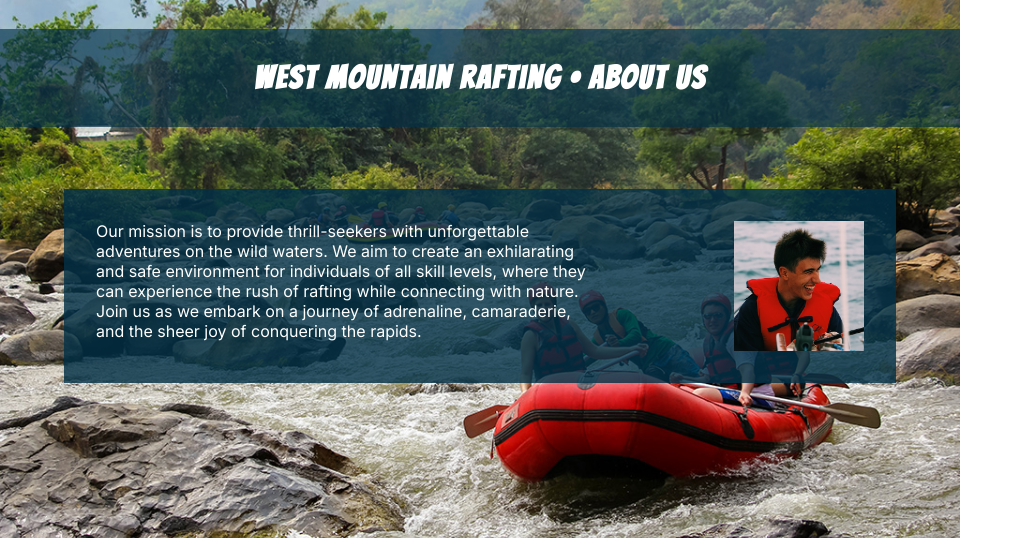
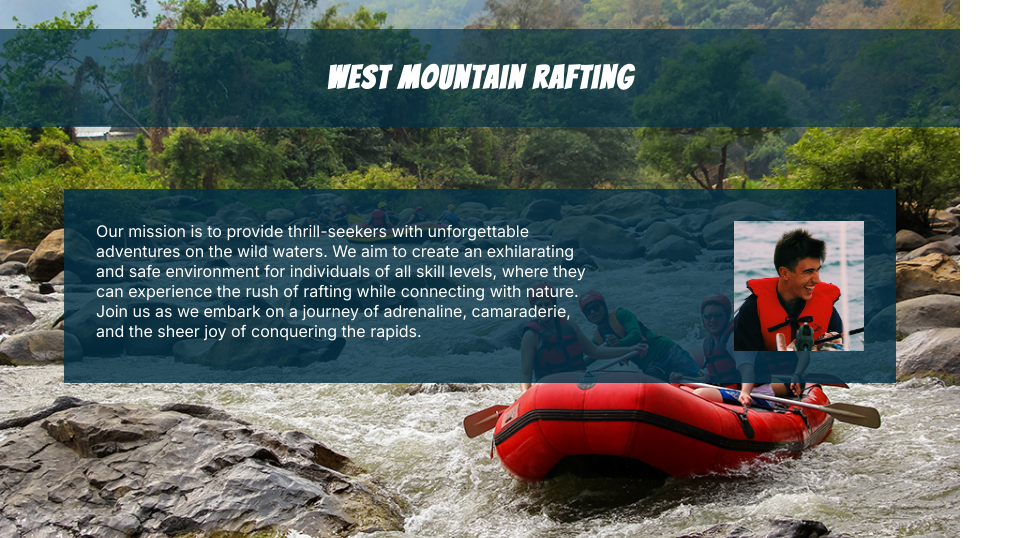
Before and after one commit to EdwardAngeles/wdd130, a plain HTML site: page wwr/about.html in a window 1280 px wide. Shown: the part 262-800 px from the top of the page, without its empty margins (0-1023 px from the left). Drawn offline with Linux system fonts and the light colour scheme; a web font is replaced by a local one.

Commit message:
Update about.html

```diff
--- a/wwr/about.html
+++ b/wwr/about.html
@@ -6,7 +6,7 @@
     <meta name="viewport" content="width=device-width, initial-scale=1.0">
     <meta name="description" content="Experience the thrill of white water rafting adventures with our expert guides. Discover breathtaking rapids, stunning scenery, and unforgettable outdoor experiences.">
     <meta name="author" content="Edward Angeles">
-    <title>West Mountain Rafting</title>
+    <title>West Mountain Rafting • About Us</title>
     <link rel="stylesheet" href="styles/rafting.css">
 </head>
 <body>
@@ -22,7 +22,7 @@
     <main>
         <div class="hero">
             <img src="images/hero.jpg" alt="people rafting">
-            <h1>West Mountain Rafting • About Us</h1>
+            <h1>West Mountain Rafting</h1>
             <article>
                 <p>Our mission is to provide thrill-seekers with unforgettable adventures on the wild waters. We aim to create an exhilarating and safe environment for individuals of all skill levels, where they can experience the rush of rafting while connecting with nature. Join us as we embark on a journey of adrenaline, camaraderie, and the sheer joy of conquering the rapids.</p>
                 <img src="images/happy-client.jpg" alt="A happy client">
```
